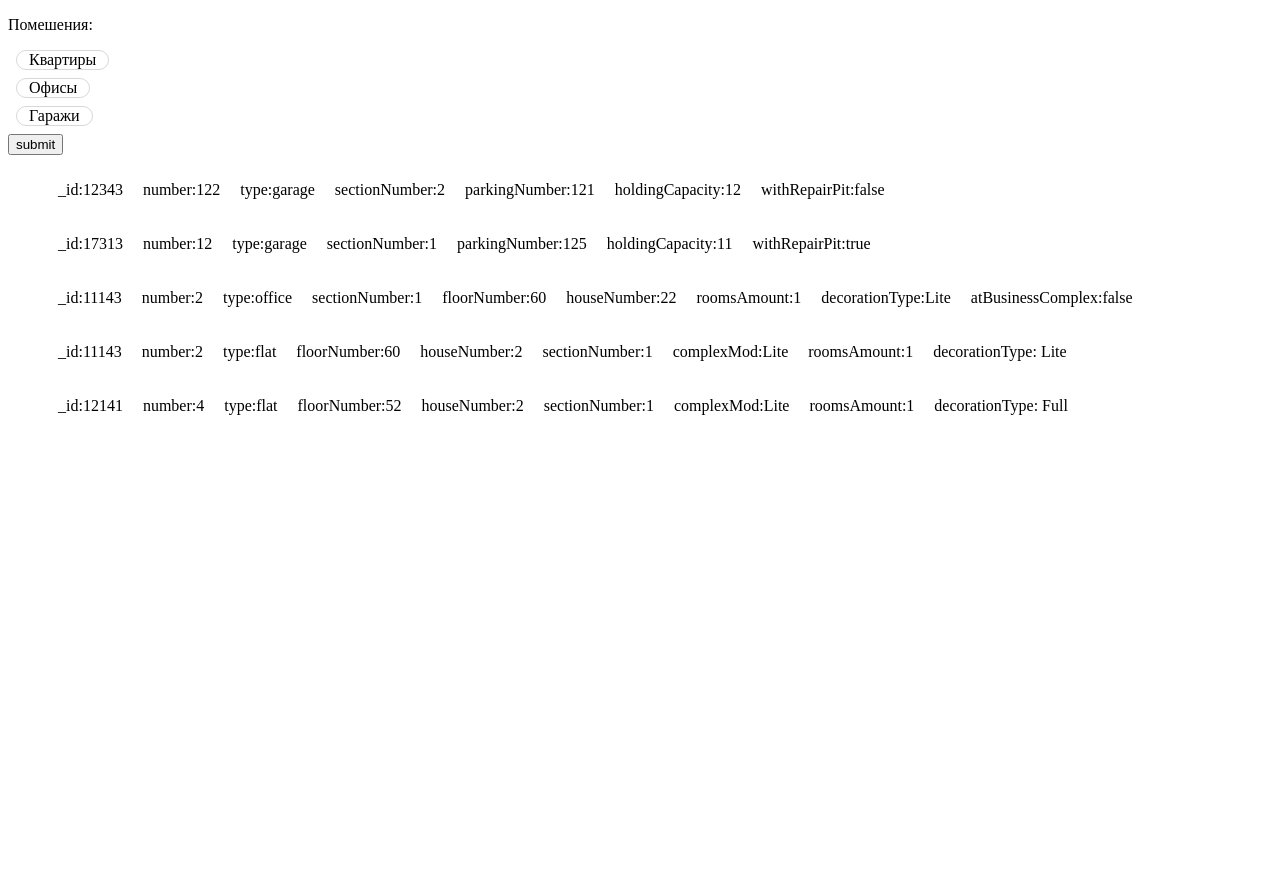
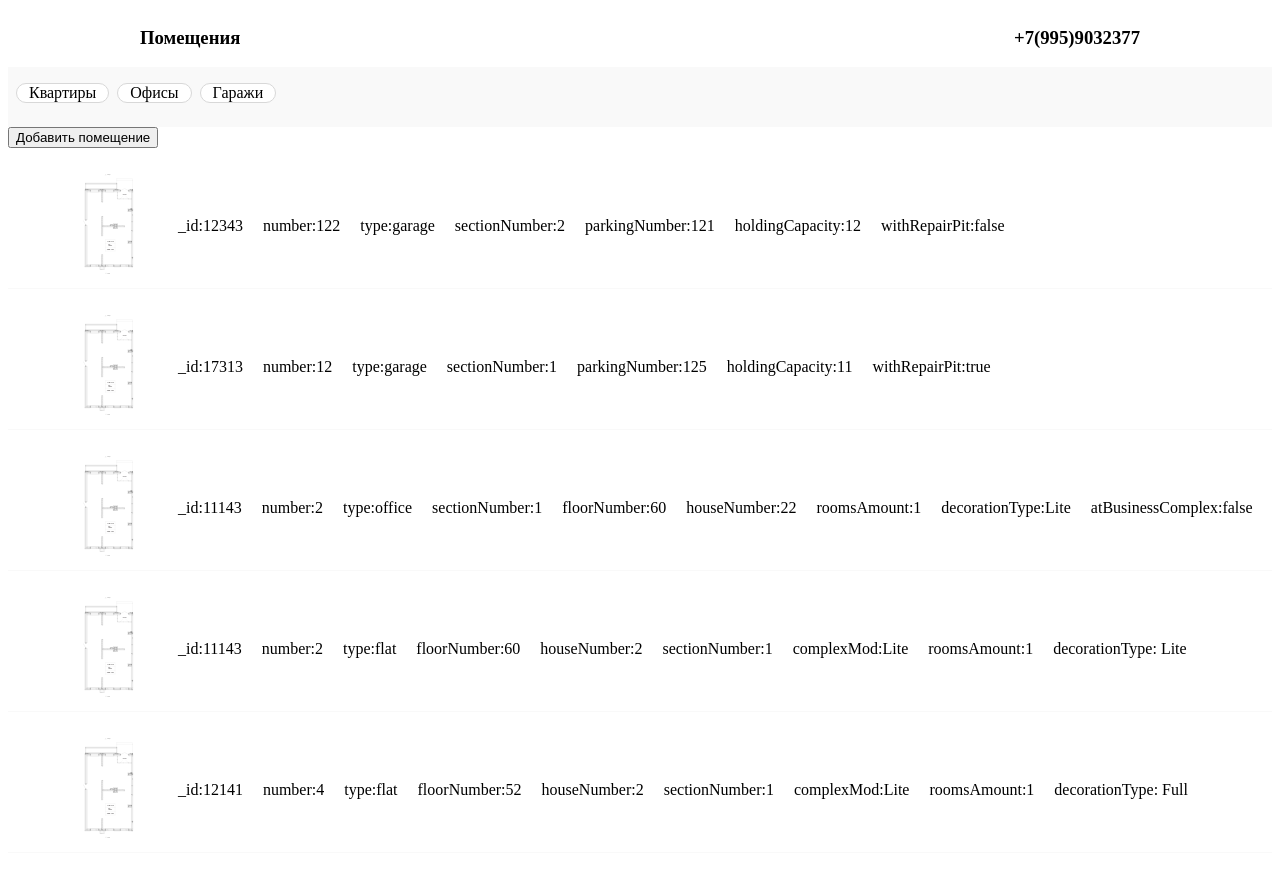
Before and after one commit to skidan29/AngularTest, an Angular app: page / in a window 1280 px wide. Before the commit the page ends 800 px from the top, so only its background shows below. Built offline with nearby package versions, Linux system fonts and the light colour scheme.

Commit message:
Версия 2 Добавление карточки помещения

```diff
--- a/src/app/app.component.html
+++ b/src/app/app.component.html
@@ -1,3 +1,13 @@
 <section>
-  <router-outlet></router-outlet>
+    <footer class="container">
+        <div class="container__footer">
+            <div>
+                <h3>Помещения</h3>
+            </div>
+            <div>
+                <h3>+7(995)9032377</h3>
+            </div>
+        </div>
+    </footer>
+    <router-outlet></router-outlet>
 </section>
--- a/src/app/app.component.scss
+++ b/src/app/app.component.scss
@@ -0,0 +1,11 @@
+
+.container {
+    display: flex;
+    justify-content: center;
+}
+
+.container__footer {
+    display: flex;
+    justify-content: space-between;
+    width: 1000px;
+}
--- a/src/app/premises-card/premises-card.component.scss
+++ b/src/app/premises-card/premises-card.component.scss
@@ -0,0 +1,14 @@
+.snipet {
+    width: 452px;
+    height: 382px;
+    border-radius: 4px;
+    background: #F9F9F9;
+
+    &__item {
+        list-style: none;
+
+        li {
+            border-bottom: 1px solid grey;
+        }
+    }
+}
--- a/src/app/premises-card/premises-card.component.ts
+++ b/src/app/premises-card/premises-card.component.ts
@@ -1,15 +1,49 @@
-import { Component, OnInit } from '@angular/core';
+import {
+    Component,
+    OnDestroy,
+    OnInit,
+} from '@angular/core';
+import { ActivatedRoute } from '@angular/router';
+import { PremisesCardService } from './premises-card.service';
+import {
+    Subject,
+    takeUntil,
+} from 'rxjs';
+
 
 @Component({
-  selector: 'app-premises-card',
-  templateUrl: './premises-card.component.html',
-  styleUrls: ['./premises-card.component.scss']
+    selector: 'app-premises-card',
+    templateUrl: './premises-card.component.html',
+    styleUrls: ['./premises-card.component.scss'],
 })
-export class PremisesCardComponent implements OnInit {
+export class PremisesCardComponent implements OnInit, OnDestroy {
+    public premise: any;
+    public price: number = 0;
+    public activeRouterSubject = new Subject();
 
-  constructor() { }
+    constructor(
+        private activeRoute: ActivatedRoute,
+        private premisesCardService: PremisesCardService,
+    ) {
+    }
 
-  ngOnInit(): void {
-  }
+    ngOnInit(): void {
+        this.initPremise();
+    }
 
+    public onCalcPrice() {
+        this.price = this.premisesCardService.setPrice(this.premise);
+    };
+
+    private initPremise() {
+        this.activeRoute.queryParams.pipe(takeUntil(this.activeRouterSubject)).subscribe(params => {
+                this.premise = params;
+            },
+        );
+    }
+
+    public ngOnDestroy(): void {
+        this.activeRouterSubject.next('');
+        this.activeRouterSubject.complete();
+    }
 }
--- a/src/app/premises-card/premises-card.service.ts
+++ b/src/app/premises-card/premises-card.service.ts
@@ -1,9 +1,51 @@
 import { Injectable } from '@angular/core';
 
+
 @Injectable({
-  providedIn: 'root'
+    providedIn: 'root',
 })
 export class PremisesCardService {
 
-  constructor() { }
+    constructor() {
+    }
+
+    public setPrice(premise: any) {
+        switch (premise.type) {
+            case 'garage':
+                return this.setPriceGarage(premise);
+            case 'flat':
+                return this.setPriceFlat(premise);
+            case  'office':
+                return this.setPriceOffice(premise);
+            default:
+                return 0;
+        }
+    }
+
+    public setPriceGarage(premise: any) {
+        const sn = premise.sectionNumber;
+        const pn = premise.parkingNumber;
+        const k = premise.number;
+        return k * (Math.sqrt(pn) / sn);
+    }
+
+    public setPriceFlat(premise: any) {
+        let sum = 0;
+        const k = premise.roomsAmount;
+        const n = premise.number;
+        const e = 2.7;
+        for (let i = 0; i < n; i++) {
+            sum += k * Math.pow(i, e);
+        }
+        return sum;
+    }
+
+    public setPriceOffice(premise: any) {
+        const k = premise.number;
+        const s = premise.sectionNumber;
+        const n = premise.roomsAmount;
+        const h = premise.houseNumber;
+        const f = premise.floorNumber;
+        return (k * n) / (f * Math.sqrt(h + s));
+    }
 }
--- a/src/app/premises-search/premises-search.component.html
+++ b/src/app/premises-search/premises-search.component.html
@@ -1,34 +1,33 @@
-<p>Помешения:</p>
+<section class="search">
 
-
-<form [formGroup]="profileForm" (ngSubmit)="onSubmit()">
+    <form class="search-form" [formGroup]="profileForm" (change)="onChangeForm()">
 
         <div class="search-form__wrap">
-    <label>
-      <input id="flat" type="checkbox" formControlName="flat">
+            <label> <input id="flat" type="checkbox" formControlName="flat">
                 <div class="search-form__wrap-item">Квартиры</div>
             </label>
         </div>
 
         <div class="search-form__wrap">
-    <label>
-      <input id="office" type="checkbox"  formControlName="office">
+            <label> <input id="office" type="checkbox" formControlName="office">
                 <div class="search-form__wrap-item">Офисы</div>
             </label>
         </div>
 
         <div class="search-form__wrap">
-    <label>
-      <input id="garage" type="checkbox"  formControlName="garage">
+            <label> <input id="garage" type="checkbox" formControlName="garage">
                 <div class="search-form__wrap-item">Гаражи</div>
             </label>
         </div>
-  <button type="submit">submit</button>
+
     </form>
+    <button (click)="createPremise()">Добавить помещение</button>
 
-<div  *ngFor="let premise of premises">
+    <div class="search-output" *ngFor="let premise of premises">
 
-<ul *ngIf="premise.type === 'flat'">
+        <ul class="search-output__item" *ngIf="premise.type === 'flat'"
+            (click)="onTheRouteCard(premise)">
+            <li><img src="../../assets/plans/plan.svg"></li>
             <li> _id:{{premise._id}}</li>
             <li>number:{{premise.number}}</li>
             <li>type:{{premise.type}}</li>
@@ -40,7 +39,10 @@
             <li>decorationType: {{premise.decorationType}}</li>
         </ul>
 
-  <ul *ngIf="premise.type === 'garage'">
+        <ul class="search-output__item" *ngIf="premise.type === 'garage'"
+            (click)="onTheRouteCard(premise)">
+
+            <li><img src="../../assets/plans/plan.svg"></li>
             <li> _id:{{premise._id}}</li>
             <li>number:{{premise.number}}</li>
             <li>type:{{premise.type}}</li>
@@ -50,7 +52,9 @@
             <li> withRepairPit:{{premise.withRepairPit}}</li>
         </ul>
 
-  <ul *ngIf="premise.type === 'office'">
+        <ul class="search-output__item" *ngIf="premise.type === 'office'"
+            (click)="onTheRouteCard(premise)">
+            <li><img src="../../assets/plans/plan.svg"></li>
             <li> _id:{{premise._id}}</li>
             <li>number:{{premise.number}}</li>
             <li>type:{{premise.type}}</li>
@@ -61,5 +65,5 @@
             <li>decorationType:{{premise.decorationType}}</li>
             <li>atBusinessComplex:{{premise.atBusinessComplex}}</li>
         </ul>
-
     </div>
+</section>
--- a/src/app/premises-search/premises-search.component.scss
+++ b/src/app/premises-search/premises-search.component.scss
@@ -1,10 +1,16 @@
-ul{list-style: none; display: flex;}
-li{margin: 10px}
 
-.search-form__wrap {
+.search-form {
+
+    display: flex;
+    align-items: center;
+    background: #F9F9F9;
+    height: 60px;
+
+    &__wrap {
         display: flex;
         align-items: flex-end;
         flex-flow: row wrap;
+
 
         label {
             .search-form__wrap-item {
@@ -33,3 +39,23 @@ li{margin: 10px}
             }
         }
     }
+}
+
+.search-output {
+
+    &__item {
+        list-style: none;
+        display: flex;
+        align-items: center;
+        border-bottom: 1px solid #F9F9F9;
+    }
+
+    li {
+        margin: 10px
+    }
+
+    img {
+        width: 100px;
+        height: 100px
+    }
+}
--- a/src/app/premises-search/premises-search.component.ts
+++ b/src/app/premises-search/premises-search.component.ts
@@ -1,7 +1,16 @@
-import {Component, OnInit} from '@angular/core';
-import {PremisesSearchService} from "./premises-search.service";
-import {Premises} from "./premises-search.service";
-import {FormControl, FormGroup} from "@angular/forms";
+import {
+    Component,
+    OnInit,
+} from '@angular/core';
+import { PremisesSearchService } from './premises-search.service';
+import { Premises } from './premises-search.service';
+import {
+    FormControl,
+    FormGroup,
+} from '@angular/forms';
+import { Router } from '@angular/router';
+import { query } from '@angular/animations';
+
 
 interface FilterConfig {
     garage: boolean;
@@ -13,31 +22,37 @@ interface FilterConfig {
     selector: 'app-premises-search',
     templateUrl: './premises-search.component.html',
     styleUrls: ['./premises-search.component.scss'],
-  providers:[PremisesSearchService]
+    providers: [PremisesSearchService],
 })
 
-export class PremisesSearchComponent implements OnInit  {
+export class PremisesSearchComponent implements OnInit {
 
     public premisesData: any;
-  public premises:any;
+    public premises: any;
 
-  private configFilter = {
+    private defaultConfigFilter = {
         garage: true,
         office: true,
         flat: true,
+    };
+
+    constructor(
+        private premisesSearchService: PremisesSearchService,
+        private router: Router,
+    ) {
     }
-  constructor(private premisesSearchService: PremisesSearchService) { }
 
     ngOnInit(): void {
+        this.premisesSearchService.httpServer().subscribe(data => {
+            this.premisesData = data;
+            this.initPremises(this.defaultConfigFilter);
+        });
+    }
 
-    this.premisesSearchService.httpServer().subscribe(data => {
-      this.premisesData =  data;
-      this.premises = this.initPremises(this.configFilter);
-      console.log('on int')
+    createPremise() {
+        console.log('создать помещение');
+    }
 
-
-    })
-  }
     public profileForm = new FormGroup({
         flat: new FormControl(false),
         office: new FormControl(false),
@@ -45,20 +60,36 @@ export class PremisesSearchComponent implements OnInit  {
 
     });
 
-  onSubmit() {
-    this.premises = this.initPremises(this.profileForm.value)
+    onChangeForm() {
+        const formValidation = Object.values(this.profileForm.value).find(value => value === true);
+        if (formValidation) {
+            this.initPremises(this.profileForm.value);
+        } else {
+            this.initPremises(this.defaultConfigFilter);
+        }
     }
 
-  initPremises(type: FilterConfig){
+    initPremises(type: FilterConfig) {
         const premises = [];
-   if (type.garage){ premises.push(...this.filterPremises('garage'))}
-   if (type.office){ premises.push(...this.filterPremises('office'))}
-   if (type.flat){ premises.push(...this.filterPremises('flat'))}
-     return premises;
+        if (type.garage) {
+            premises.push(...this.filterPremises('garage'));
+        }
+        if (type.office) {
+            premises.push(...this.filterPremises('office'));
+        }
+        if (type.flat) {
+            premises.push(...this.filterPremises('flat'));
         }
 
-  private filterPremises(type: string){
-    return  this.premisesData.filter((i:Premises) => i.type === type);
+        this.premises = premises;
+    }
+
+    private filterPremises(type: string) {
+        return this.premisesData.filter((i: Premises) => i.type === type);
+    }
+
+    public onTheRouteCard(premise: Premises) {
+        this.router.navigate(['card'], { queryParams: premise });
     }
 
 }
```
Also changed, not shown: src/app/app.module.ts (+11 -7 lines), src/app/premises-card/premises-card.component.html (+43 -1 lines), src/app/premises-search/premises-search.service.ts (+6 -4 lines), src/assets/plans/plan.svg (added). Lines whose indentation alone changed are shown as unchanged.
